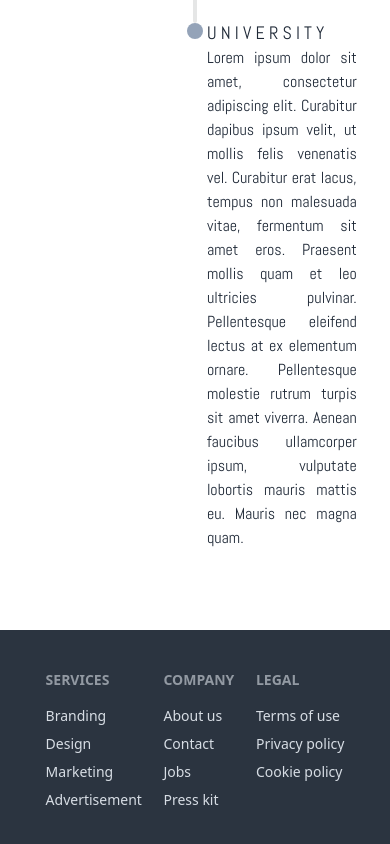
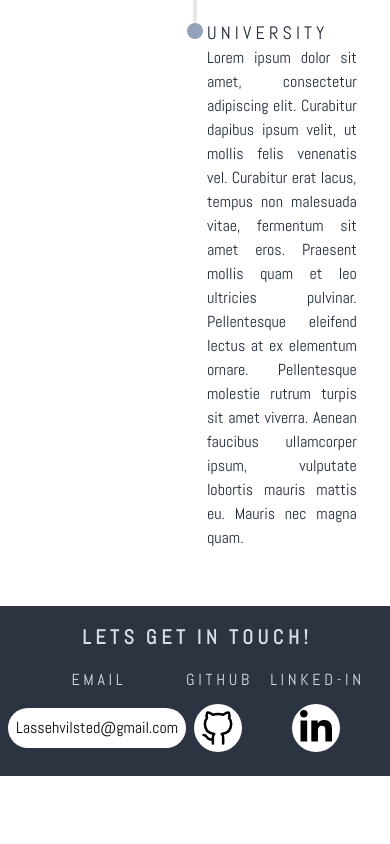
Before and after one commit to LasseGH22/CV-Projekt, an Angular app: page / in a window 390 px wide. Shown: the part 3230-4074 px from the top of the page. After the commit the page ends 4006 px from the top, so only its background shows below. Built offline with nearby package versions, Linux system fonts and the light colour scheme; a web font is replaced by a local one.

Commit message:
Progress

```diff
--- a/src/app/about/about.component.html
+++ b/src/app/about/about.component.html
@@ -10,7 +10,7 @@
     <div class="w-[85%]
         2xl:w-[60%]
     ">
-        <ul class="timeline timeline-snap-icon timeline-vertical mb-16">
+        <ul class="timeline timeline-snap-icon timeline-vertical mb-10">
             @for (entry of TimelineEntries; track $index) {
                 <li>
                     @if (entry.index > 0) {
--- a/src/app/footer/footer.component.html
+++ b/src/app/footer/footer.component.html
@@ -1,24 +1,54 @@
-<div id="contact">
-  <footer class="footer p-10 bg-neutral text-neutral-content flex justify-evenly">
-    <nav>
-      <h6 class="footer-title">Services</h6>
-      <a class="link link-hover">Branding</a>
-      <a class="link link-hover">Design</a>
-      <a class="link link-hover">Marketing</a>
-      <a class="link link-hover">Advertisement</a>
-    </nav>
-    <nav>
-      <h6 class="footer-title">Company</h6>
-      <a class="link link-hover">About us</a>
-      <a class="link link-hover">Contact</a>
-      <a class="link link-hover">Jobs</a>
-      <a class="link link-hover">Press kit</a>
-    </nav>
-    <nav>
-      <h6 class="footer-title">Legal</h6>
-      <a class="link link-hover">Terms of use</a>
-      <a class="link link-hover">Privacy policy</a>
-      <a class="link link-hover">Cookie policy</a>
-    </nav>
+<div id="contact" class="font-[abel] bg-neutral text-neutral-content flex flex-col justify-center items-center py-4 space-y-2">
+  <div class="flex space-x-3 text-xl font-bold
+    2xl:text-2xl
+  ">
+    <p>L E T S</p>
+    <p>G E T</p>
+    <p>I N</p>
+    <p>T O U C H !</p>
+  </div>
+  <footer class="navbar">
+      <div class="navbar-start flex flex-col space-y-3 items-center">
+        <h1 class="
+          lg:text-lg
+          2xl:text-2xl
+        ">E M A I L</h1>
+        <div class="h-12 flex flex-col justify-center">
+          <p class="text-base text-black bg-white rounded-full p-2
+
+            2xl:text-2xl
+          ">Lassehvilsted&#64;gmail.com</p>
+        </div>
+      </div>
+      <div class="navbar-center flex flex-col space-y-3 items-center">
+        <h1 class="
+          lg:text-lg
+          2xl:text-2xl
+        ">G I T H U B</h1>
+        <a href="https://github.com/LasseGH22" target="_blank">
+          <div class="w-12 h-12 rounded-full bg-white p-1 flex justify-center items-center
+            xl:w-14 xl:h-14
+            2xl:w-16 2xl:h-16
+          ">
+            <img src="assets/github-contact.svg" alt="Github" class="w-fit h-fit">
+          </div>
+        </a>
+      </div>
+      <div class="navbar-end flex flex-col space-y-3 items-center">
+        <h1 class="
+          lg:text-lg
+          2xl:text-2xl
+        ">L I N K E D - I N</h1>
+        <a href="https://www.linkedin.com/in/lasse-hvilsted-7b4430152/" target="_blank">
+          <div class="w-12 h-12 rounded-full bg-white p-1 flex justify-center items-center
+            xl:w-14 xl:h-14
+            2xl:w-16 2xl:h-16
+          ">
+            <img src="assets/linkedin-contact.svg" alt="" class="w-8 h-fit
+              2xl:w-10
+            ">
+          </div>
+        </a>
+      </div>
   </footer>
 </div>
--- a/src/app/intro/intro.component.html
+++ b/src/app/intro/intro.component.html
@@ -6,7 +6,8 @@
     ">
         <div class="w-3/5
             lg:w-1/3
-            2xl:w-1/4 2xl:h-[90%]
+            xl:h-[90%]
+            2xl:w-1/4
             ">
             <img src="assets/MigCV.png" class="rounded-2xl drop-shadow-2xl"/>
         </div>
--- a/src/app/projects/projects.component.html
+++ b/src/app/projects/projects.component.html
@@ -1,25 +1,24 @@
-<div class="font-[abel] w-full h-fit flex justify-center items-center relative mb-48">
-    <div id="projects" class="absolute -top-48"></div>
+<div class="font-[abel] w-full h-fit flex justify-center items-center relative mb-48
+    md:mb-32 md:mt-12
+">
+    <div id="projects" class="absolute -top-48
+        lg:-top-40
+        xl:-top-32
+        2xl:-top-36
+    "></div>
     <div class="py-4 bg-gradient-to-r from-slate-200 via-white to-slate-200 text-center rounded-2xl shadow-xl h-fit w-[90%]
         md:w-[85%]
         lg:w-[80%]
     ">
-
         <div class="flex justify-center">
             <h1 class="text-center relative flex justify-center text-3xl
-            lg:text-4xl
-            2xl:text-5xl
+                lg:text-4xl
             ">P R O J E C T S
                 <span class="flex justify-between absolute w-[175%] top-1
                     lg:top-2
-                    2xl:top-3 2xl:w-[200%]
                 ">
-                    <kbd class="kbd kbd-md
-                        2xl:kbd-lg
-                    ">◀︎</kbd>
-                    <kbd class="kbd kbd-md
-                        2xl:kbd-lg
-                    ">▶︎</kbd>
+                    <kbd class="kbd kbd-md">◀︎</kbd>
+                    <kbd class="kbd kbd-md">▶︎</kbd>
                 </span>
             </h1>
 
@@ -31,7 +30,7 @@
                     md:max-w-xl
                     lg:max-w-2xl
                     xl:max-w-3xl
-                    2xl:max-w-4xl
+
                     ">
                     <div>
                         @if (project.title === "Asteroids") {
@@ -39,14 +38,12 @@
                                 md:h-72
                                 lg:h-96
                                 xl:h-[28rem]
-                                2xl:h-[32rem]
                             ">
                         } @else {
                             <img src="{{ project.imgURL }}" alt="..." class="w-full h-64
                                 md:h-72
                                 lg:h-96
                                 xl:h-[28rem]
-                                2xl:h-[32rem]
                             ">
                         }
                     </div>
```
Also changed, not shown: src/assets/github-contact.svg (added), src/assets/linkedin-contact.svg (added).
